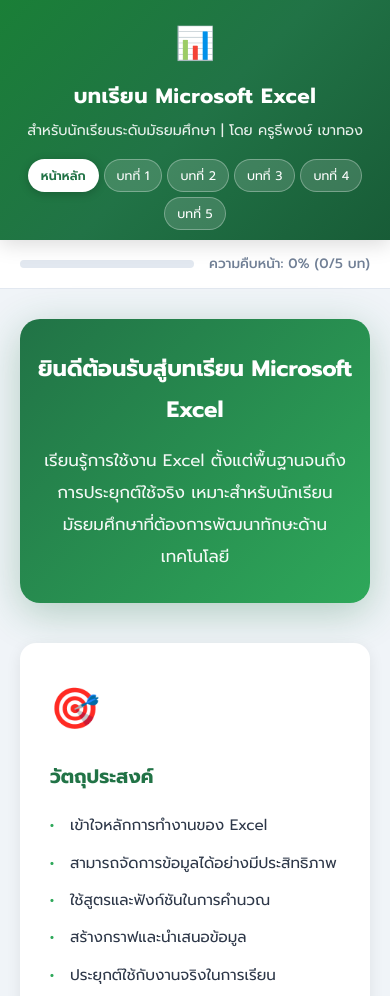
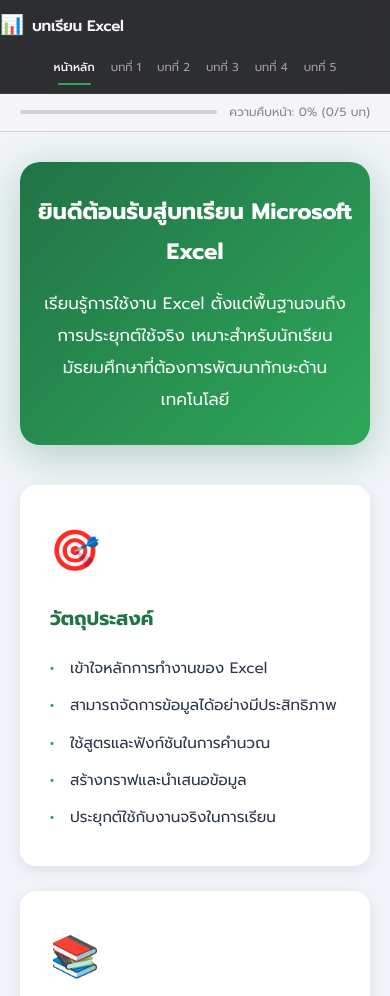
Before and after one commit to dragonmousex1-oss/excel-online-lesson, a plain HTML site: page index.html in a window 390 px wide. Shown: the top 996 px of the page. Drawn offline with Linux system fonts and the light colour scheme.

Commit message:
ออกแบบ Header ใหม่สไตล์ Apple - บาง สะอาด ไม่บังเนื้อหา
- Header เปลี่ยนเป็น glassmorphism dark แบบ Apple (สูงเพียง 44px)
- Navigation เป็นข้อความเรียบง่าย ไม่ใช่ปุ่มกลม
- Progress bar บางลง ไม่เด่นเกินไป
- Responsive รองรับมือถือ

```diff
--- a/index.html
+++ b/index.html
@@ -10,13 +10,12 @@
     <link href="https://fonts.googleapis.com/css2?family=Prompt:wght@300;400;500;600;700&display=swap" rel="stylesheet">
 </head>
 <body>
-    <!-- Header -->
+    <!-- Header - Apple Style -->
     <header class="main-header">
-        <div class="container">
+        <div class="container header-inner">
             <div class="logo">
                 <span class="logo-icon">📊</span>
-                <h1>บทเรียน Microsoft Excel</h1>
-                <p class="subtitle">สำหรับนักเรียนระดับมัธยมศึกษา | โดย ครูธีพงษ์ เขาทอง</p>
+                <span class="logo-text">บทเรียน Excel</span>
             </div>
             <nav class="main-nav">
                 <button class="nav-btn active" data-lesson="home">หน้าหลัก</button>
@@ -26,6 +25,7 @@
                 <button class="nav-btn" data-lesson="4">บทที่ 4</button>
                 <button class="nav-btn" data-lesson="5">บทที่ 5</button>
             </nav>
+            <span class="header-author">ครูธีพงษ์ เขาทอง</span>
         </div>
     </header>
 
--- a/style.css
+++ b/style.css
@@ -19,108 +19,136 @@
     padding: 0 20px;
 }
 
-/* ===== HEADER ===== */
+/* ===== HEADER - Apple Style ===== */
 .main-header {
-    background: linear-gradient(135deg, #1a7f37 0%, #217346 50%, #185c37 100%);
+    background: rgba(29, 29, 31, 0.92);
+    backdrop-filter: saturate(180%) blur(20px);
+    -webkit-backdrop-filter: saturate(180%) blur(20px);
     color: white;
-    padding: 20px 0 15px;
-    box-shadow: 0 4px 20px rgba(0, 0, 0, 0.15);
+    padding: 0;
     position: sticky;
     top: 0;
     z-index: 1000;
+    border-bottom: 1px solid rgba(255, 255, 255, 0.08);
+}
+
+.header-inner {
+    display: flex;
+    align-items: center;
+    justify-content: space-between;
+    height: 44px;
 }
 
 .logo {
-    text-align: center;
-    margin-bottom: 15px;
+    display: flex;
+    align-items: center;
+    gap: 8px;
 }
 
 .logo-icon {
-    font-size: 2.5rem;
-    display: block;
-    margin-bottom: 5px;
+    font-size: 1.2rem;
 }
 
-.logo h1 {
-    font-size: 1.6rem;
-    font-weight: 700;
-    letter-spacing: 0.5px;
+.logo-text {
+    font-size: 0.95rem;
+    font-weight: 600;
+    letter-spacing: -0.3px;
+    color: #f5f5f7;
 }
 
 .subtitle {
-    font-size: 0.9rem;
-    opacity: 0.9;
-    margin-top: 3px;
+    display: none;
+}
+
+.header-author {
+    font-size: 0.78rem;
+    color: #a1a1a6;
+    font-weight: 400;
+    white-space: nowrap;
 }
 
 
-/* ===== NAVIGATION ===== */
+/* ===== NAVIGATION - Apple Style ===== */
 .main-nav {
     display: flex;
-    justify-content: center;
-    gap: 5px;
-    flex-wrap: wrap;
+    align-items: center;
+    gap: 0;
 }
 
 .nav-btn {
-    background: rgba(255, 255, 255, 0.15);
-    border: 1px solid rgba(255, 255, 255, 0.3);
-    color: white;
-    padding: 8px 16px;
-    border-radius: 25px;
+    background: transparent;
+    border: none;
+    color: #a1a1a6;
+    padding: 0 12px;
+    height: 44px;
+    line-height: 44px;
     cursor: pointer;
     font-family: 'Prompt', sans-serif;
-    font-size: 0.85rem;
+    font-size: 0.78rem;
     font-weight: 400;
-    transition: all 0.3s ease;
+    transition: color 0.3s ease;
+    border-radius: 0;
+    position: relative;
 }
 
 .nav-btn:hover {
-    background: rgba(255, 255, 255, 0.3);
-    transform: translateY(-2px);
+    color: #f5f5f7;
+    background: transparent;
+    transform: none;
 }
 
 .nav-btn.active {
-    background: white;
-    color: #217346;
-    font-weight: 600;
-    box-shadow: 0 2px 10px rgba(0, 0, 0, 0.2);
+    color: #f5f5f7;
+    font-weight: 500;
+    background: transparent;
+    box-shadow: none;
 }
 
-/* ===== PROGRESS BAR ===== */
+.nav-btn.active::after {
+    content: '';
+    position: absolute;
+    bottom: 0;
+    left: 12px;
+    right: 12px;
+    height: 2px;
+    background: #2ea85a;
+    border-radius: 2px;
+}
+
+/* ===== PROGRESS BAR - Apple Style ===== */
 .progress-container {
-    background: white;
-    padding: 12px 0;
-    border-bottom: 1px solid #e2e8f0;
+    background: #f5f5f7;
+    padding: 8px 0;
+    border-bottom: 1px solid #d2d2d7;
 }
 
 .progress-container .container {
     display: flex;
     align-items: center;
-    gap: 15px;
+    gap: 12px;
 }
 
 .progress-bar {
     flex: 1;
-    height: 8px;
-    background: #e2e8f0;
-    border-radius: 10px;
+    height: 4px;
+    background: #d2d2d7;
+    border-radius: 4px;
     overflow: hidden;
 }
 
 .progress-fill {
     height: 100%;
-    background: linear-gradient(90deg, #217346, #2ea85a);
-    border-radius: 10px;
+    background: #217346;
+    border-radius: 4px;
     transition: width 0.5s ease;
     width: 0%;
 }
 
 .progress-text {
-    font-size: 0.85rem;
-    color: #718096;
+    font-size: 0.75rem;
+    color: #86868b;
     white-space: nowrap;
-    font-weight: 500;
+    font-weight: 400;
 }
 
 /* ===== MAIN CONTENT ===== */
@@ -1041,21 +1069,34 @@
 
 /* ===== RESPONSIVE ===== */
 @media (max-width: 768px) {
-    .main-header {
-        padding: 15px 0 10px;
+    .header-inner {
+        flex-wrap: wrap;
+        height: auto;
+        padding: 8px 0;
+        gap: 6px;
     }
 
-    .logo h1 {
-        font-size: 1.3rem;
+    .logo {
+        order: 1;
     }
 
-    .logo-icon {
-        font-size: 2rem;
+    .header-author {
+        order: 2;
+    }
+
+    .main-nav {
+        order: 3;
+        width: 100%;
+        justify-content: center;
+        flex-wrap: wrap;
+        gap: 0;
     }
 
     .nav-btn {
-        padding: 6px 12px;
-        font-size: 0.78rem;
+        padding: 0 8px;
+        font-size: 0.72rem;
+        height: 36px;
+        line-height: 36px;
     }
 
     .hero-section {
@@ -1110,4 +1151,8 @@
     .summary-grid {
         grid-template-columns: 1fr;
     }
+
+    .header-author {
+        display: none;
+    }
 }
```
